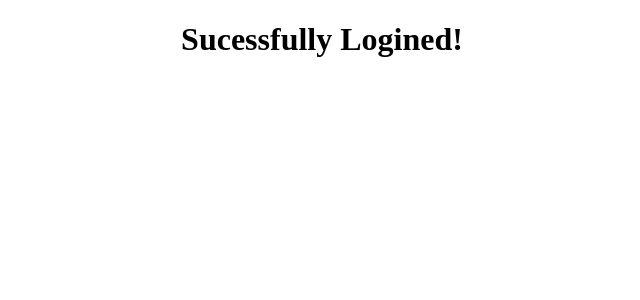
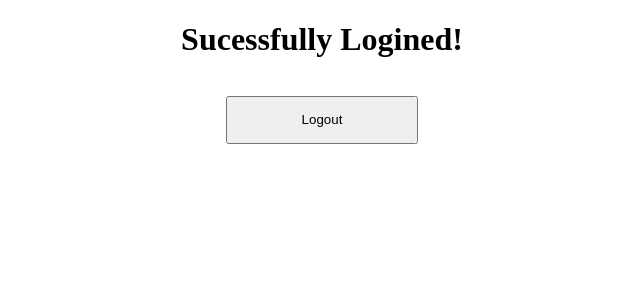
Before and after one commit to meashna/ToDo-LocalStorage, a React app: page /todo in a window 1280 px wide. Shown: the top 300 px of the page, without its empty margins (318-958 px from the left). Built offline with nearby package versions, Linux system fonts and the light colour scheme; the HTML template or start-up script is replaced by a standard one.

Commit message:
logout button added

```diff
--- a/src/components/Todo/Todo.jsx
+++ b/src/components/Todo/Todo.jsx
@@ -1,12 +1,17 @@
 import React from 'react'
 import './Todo.css'
+import { useNavigate } from 'react-router-dom'
 
 const Todo = () => {
+  const navigate = useNavigate()
+  const logout=()=>{
+    navigate('/register')
+  }
   return (
     <div>
         <div className="todo">
             <h1>Sucessfully Logined!</h1>
-
+            <button onClick={logout}>Logout</button>
         </div>
     </div>
   )
```
